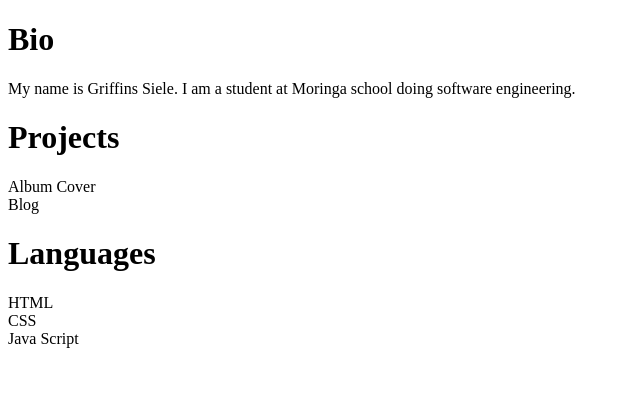
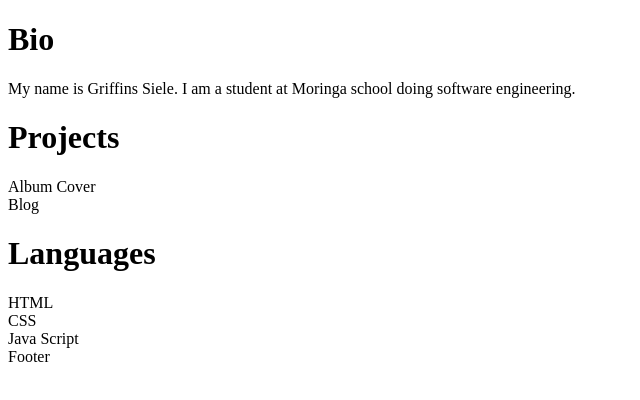
Before and after one commit to GriffinsNgeno/My-Portfolio, a plain HTML site: page index.html in a window 1280 px wide. Shown: the full height of the page, 0-640 px from the left. Drawn offline with Linux system fonts and the light colour scheme.

Commit message:
Added a footer in the index.html page

```diff
--- a/index.html
+++ b/index.html
@@ -21,5 +21,8 @@
     <div>HTML</div>
     <div>CSS</div>
     <div>Java Script</div>
+    <div>
+        Footer
+    </div>
 </body>
 </html>
```
